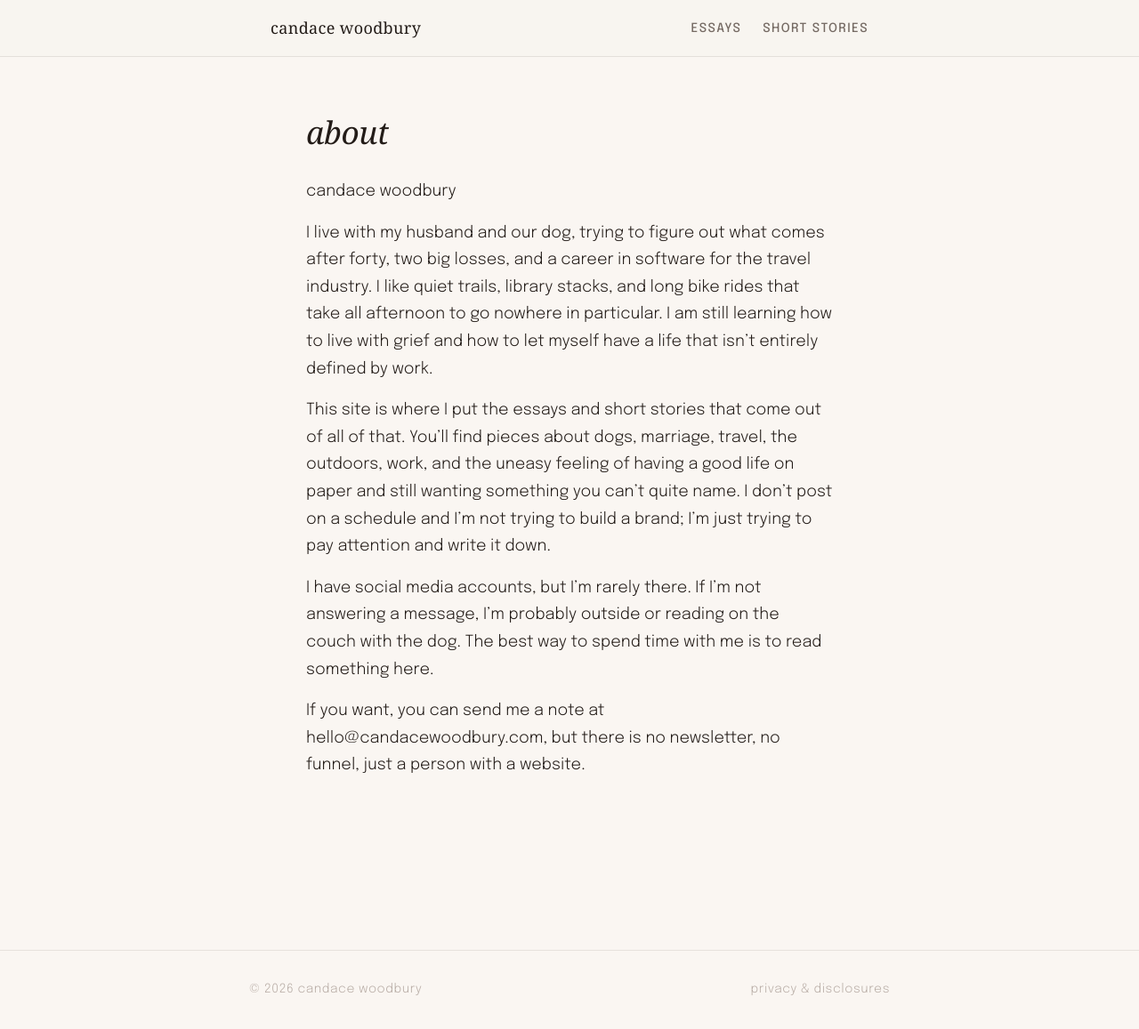
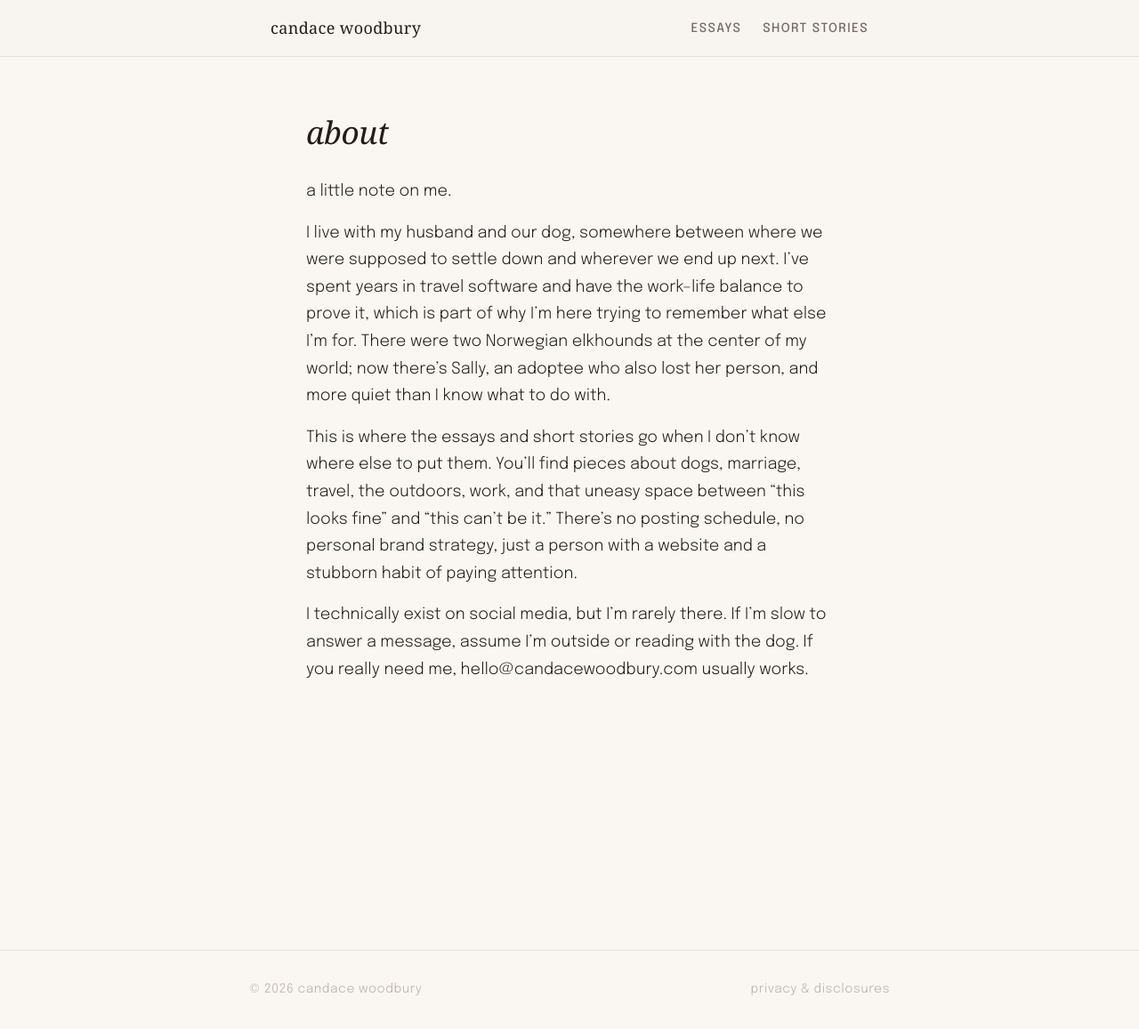
Before and after one commit to candacemonster/candace-woodbury, a Jekyll site: the page built from pages/about.md, in a window 1280 px wide and 1157 px high. Shown: the whole window at 89% size. Built offline with Jekyll 4.4.1, drawn with Linux system fonts in a browser that asks for light colours; some web fonts are replaced.

Commit message:
update about.md

```diff
--- a/pages/about.md
+++ b/pages/about.md
@@ -4,12 +4,10 @@ title: about
 permalink: /about/
 ---
 
-candace woodbury
+a little note on me.
 
-I live with my husband and our dog, trying to figure out what comes after forty, two big losses, and a career in software for the travel industry. I like quiet trails, library stacks, and long bike rides that take all afternoon to go nowhere in particular. I am still learning how to live with grief and how to let myself have a life that isn't entirely defined by work.
+I live with my husband and our dog, somewhere between where we were supposed to settle down and wherever we end up next. I’ve spent years in travel software and have the work–life balance to prove it, which is part of why I’m here trying to remember what else I’m for. There were two Norwegian elkhounds at the center of my world; now there’s Sally, an adoptee who also lost her person, and more quiet than I know what to do with.
 
-This site is where I put the essays and short stories that come out of all of that. You'll find pieces about dogs, marriage, travel, the outdoors, work, and the uneasy feeling of having a good life on paper and still wanting something you can't quite name. I don't post on a schedule and I'm not trying to build a brand; I'm just trying to pay attention and write it down.
+This is where the essays and short stories go when I don’t know where else to put them. You’ll find pieces about dogs, marriage, travel, the outdoors, work, and that uneasy space between “this looks fine” and “this can’t be it.” There’s no posting schedule, no personal brand strategy, just a person with a website and a stubborn habit of paying attention.
 
-I have social media accounts, but I'm rarely there. If I'm not answering a message, I'm probably outside or reading on the couch with the dog. The best way to spend time with me is to read something here.
-
-If you want, you can send me a note at hello@candacewoodbury.com, but there is no newsletter, no funnel, just a person with a website.
+I technically exist on social media, but I’m rarely there. If I’m slow to answer a message, assume I’m outside or reading with the dog. If you really need me, hello@candacewoodbury.com usually works.
```
